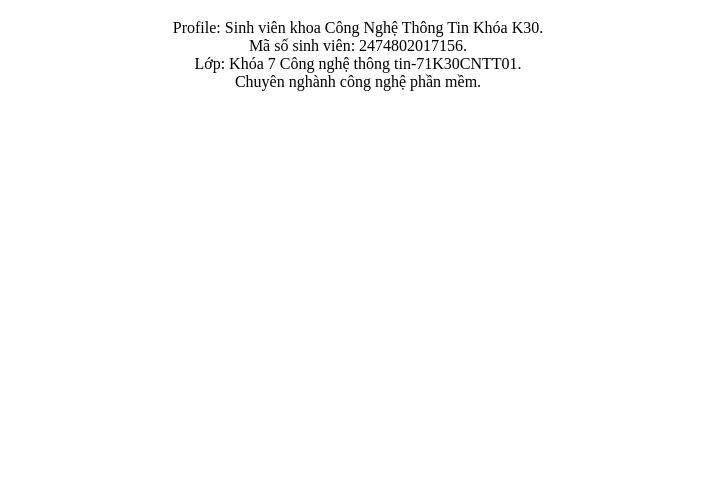
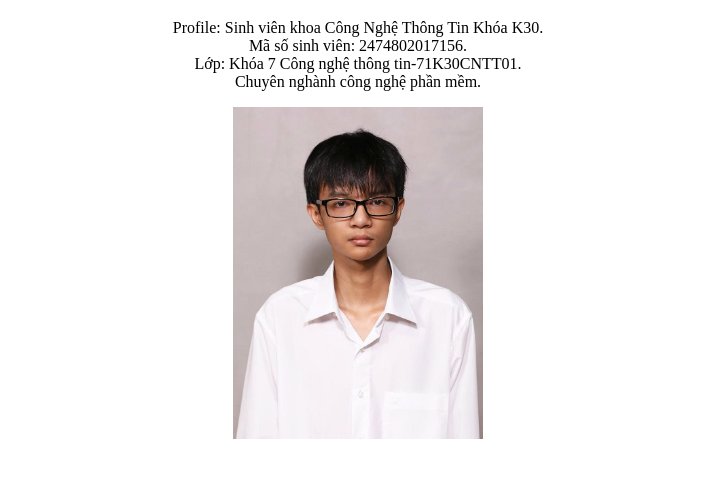
Before and after one commit to HgThais/BT8, a plain HTML site: page index.html in a window 1280 px wide. Shown: the part 61-538 px from the top of the page, without its empty margins (282-996 px from the left). Drawn offline with Linux system fonts and the light colour scheme.

Commit message:
another update

```diff
--- a/index.html
+++ b/index.html
@@ -17,6 +17,7 @@
                                                      Lớp: Khóa 7 Công nghệ thông tin-71K30CNTT01. <br>
                                                      Chuyên nghành công nghệ phần mềm.
         </p>
+        <img src="face.jpg" alt="Ảnh chụp lúc nhập học" width="250">
     </div>
 </body>
 </html>
```
